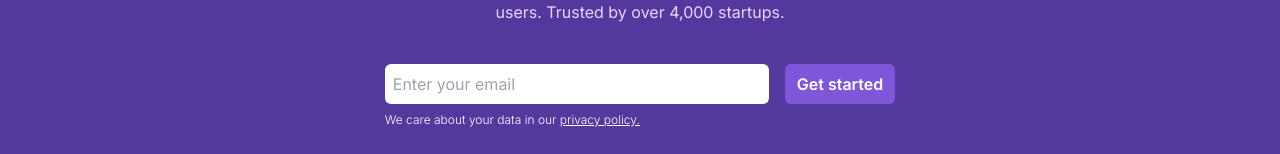
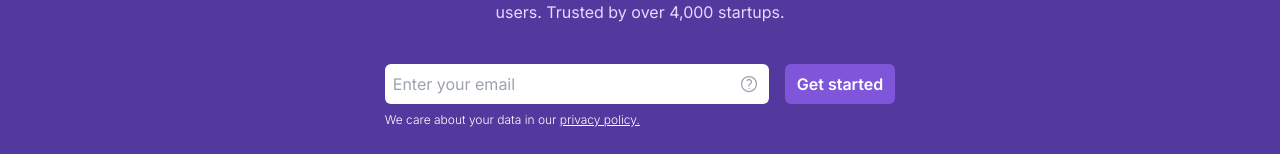
Before and after one commit to DeFariaM/skills-test, a React (Vite) app: page / in a window 1280 px wide. Shown: the part 408-562 px from the top of the page. Built offline with nearby package versions, Linux system fonts and the light colour scheme.

Commit message:
add: question mark on input

```diff
--- a/src/components/Hero/Hero.jsx
+++ b/src/components/Hero/Hero.jsx
@@ -1,17 +1,18 @@
 import React from "react";
 import lineal from "../../assets/lineargraphic.svg";
 import round from "../../assets/roundgraphic.svg";
+import QuestionMark from "../../icons/QuestionMark";
 
 const Hero = () => {
   return (
-    <section className=" h-fit">
+    <section id="hero" className=" h-fit">
       <div className=" h-[500px] w-full justify-center space-y-10 bg-brand-bg py-10 text-center md:h-[620px] md:rounded-3xl">
         <div className="space-y-6 md:mt-12">
-          <p className="justify-center text-4xl font-semibold leading-snug text-brand-primary md:text-7xl">
+          <h1 className="justify-center text-4xl font-semibold leading-snug text-brand-primary md:text-7xl">
             Grow your users.
             <br />
             <span className="text-brand-secondary">Smarter.</span>
-          </p>
+          </h1>
           <p className="mx-7 max-w-fit text-brand-secondary md:mx-auto md:max-w-[60%] ">
             Powerful, self-serve product and growth analytics to help you
             convert, engage, and retain more users. Trusted by over 4,000
@@ -19,13 +20,24 @@ const Hero = () => {
           </p>
         </div>
 
-        <div className="mx-auto flex w-[80%] flex-col space-y-5 text-left md:w-fit md:flex-row md:space-x-4 md:space-y-0">
+        <div
+          id="graphics"
+          className="mx-auto flex w-[80%] flex-col space-y-5 text-left md:w-fit md:flex-row md:space-x-4 md:space-y-0"
+        >
           <div className="flex flex-col space-y-2">
-            <input
-              type="email"
-              placeholder="Enter your email"
-              className=" h-fit w-[100%] rounded-md p-2 font-inter ring-inset focus:border-transparent  focus:ring-0 md:w-[30vw]"
-            />
+            <div className="relative">
+              <input
+                type="email"
+                placeholder="Enter your email"
+                className="relative h-fit w-[100%] rounded-md p-2 font-inter ring-inset  focus:border-transparent focus:ring-0 md:w-[30vw]"
+              />
+              <span
+                className="absolute right-2.5 top-2.5"
+                title="Enter your email"
+              >
+                <QuestionMark />
+              </span>
+            </div>
             <span className="text-xs font-light text-brand-primary">
               We care about your data in our{" "}
               <a href="" className="underline">
--- /dev/null
+++ b/src/icons/QuestionMark.jsx
@@ -0,0 +1,25 @@
+import React from "react";
+
+const QuestionMark = () => {
+  return (
+    <div>
+      {" "}
+      <svg
+        xmlns="http://www.w3.org/2000/svg"
+        fill="none"
+        viewBox="0 0 24 24"
+        strokeWidth={1.5}
+        stroke="currentColor"
+        className="h-5 w-5 text-gray-400"
+      >
+        <path
+          strokeLinecap="round"
+          strokeLinejoin="round"
+          d="M9.879 7.519c1.171-1.025 3.071-1.025 4.242 0 1.172 1.025 1.172 2.687 0 3.712-.203.179-.43.326-.67.442-.745.361-1.45.999-1.45 1.827v.75M21 12a9 9 0 1 1-18 0 9 9 0 0 1 18 0Zm-9 5.25h.008v.008H12v-.008Z"
+        />
+      </svg>
+    </div>
+  );
+};
+
+export default QuestionMark;
```
